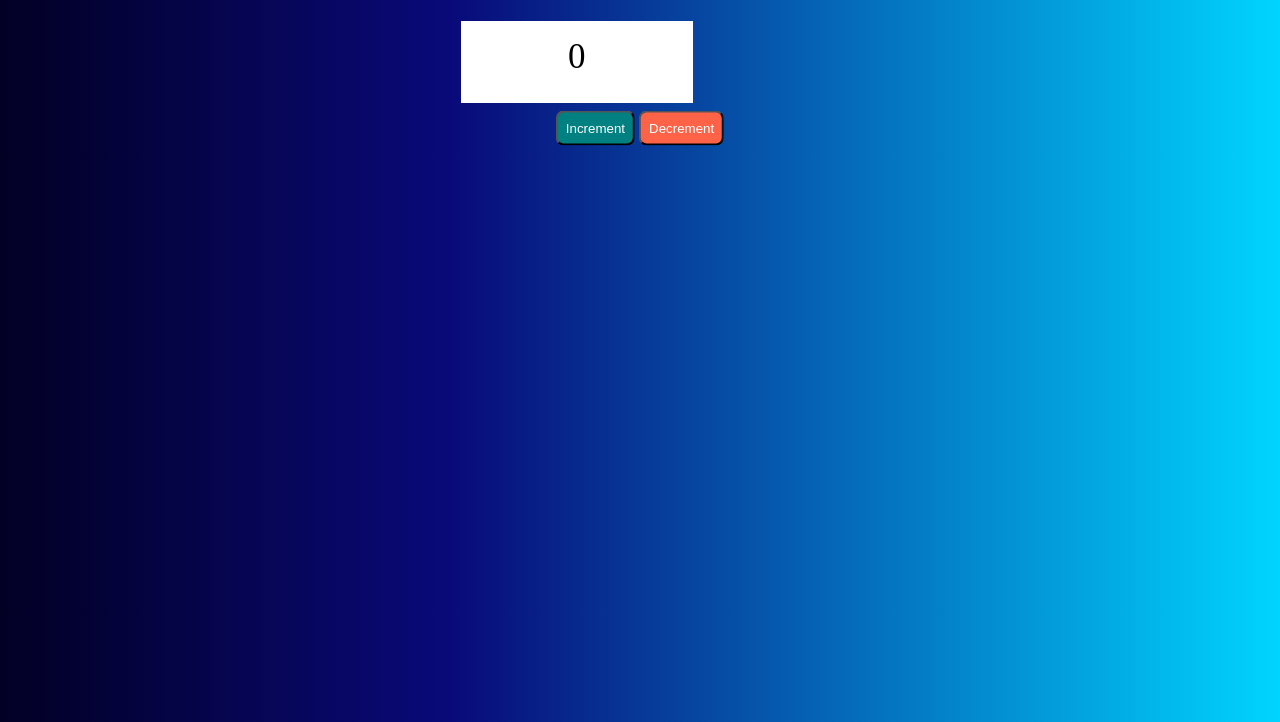
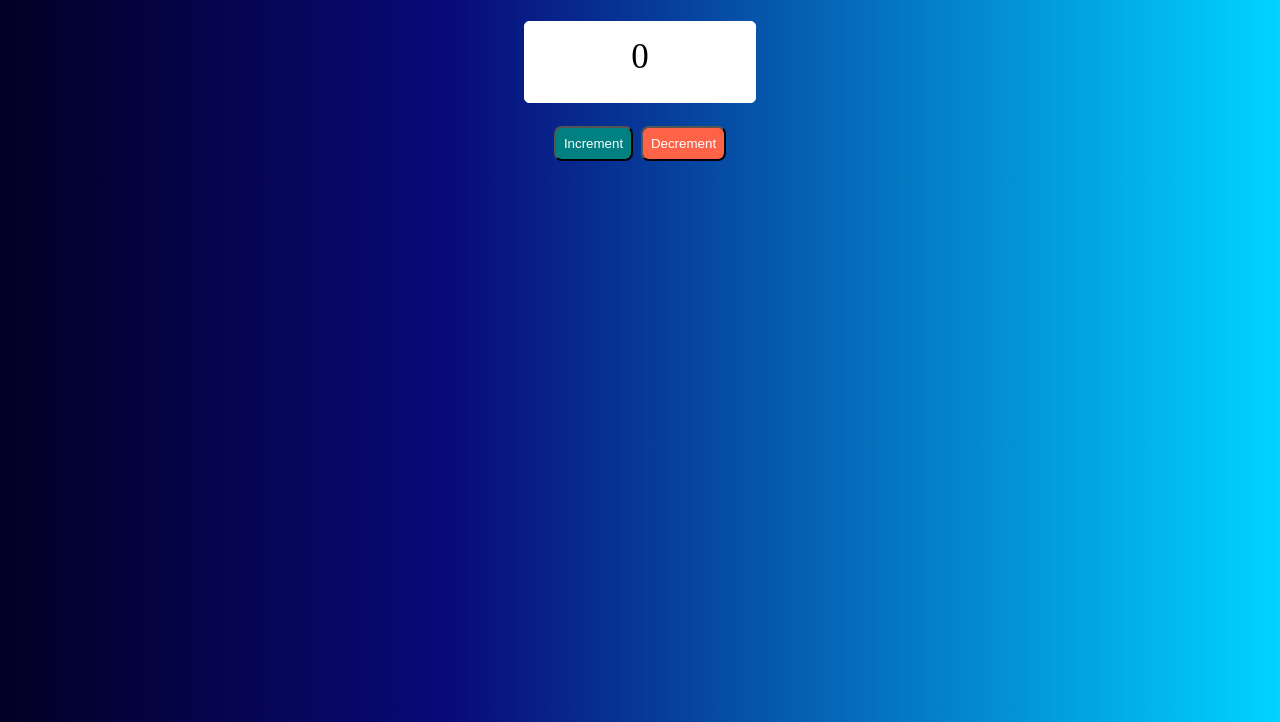
Before and after one commit to Sarthak412/Basic-JavaScript-Projects, a plain HTML site: page Counter/index.html in a window 1280 px wide. Shown: the part 78-800 px from the top of the page. Drawn offline with Linux system fonts and the light colour scheme.

Commit message:
CSS Commit

```diff
--- a/Counter/index.html
+++ b/Counter/index.html
@@ -10,7 +10,9 @@
 <body>
     <h1 class="heading"> Counter </h1>
 
-    <p id="input"> 0 </p>
+    <div class="inputDisplay">
+        <p id="input"> 0 </p>
+    </div>
 
     <div class="container">
         <div class="center">
--- a/Counter/style.css
+++ b/Counter/style.css
@@ -15,32 +15,45 @@ body{
     color: rgb(241, 241, 241);
 }
 
+.inputDisplay {
+    display: flex;
+    align-items: center;
+    justify-content: center;
+}
+
+
 p{
     text-align: center;
     font-size: 35px;
     padding: 15px;
     border: 1px solid white;
     background: #fff;
+    border-radius: 5px;
 }
 
 #input{
     width: 200px;
     height: 50px;
-    margin-left: 36%;
 }
 
 .container{
-    height: 50px;
-    position: relative;
+    height: 80px;
+    display: flex;
+    align-items: center;
+    justify-content: center;
 }
 
 .center {
     margin: 0;
-    position: absolute;
-    top: 50%;
-    left: 50%;
-    -ms-transform: translate(-50%, -50%);
-    transform: translate(-50%, -50%);
+    position: relative;
+    top: 0%;
+    padding: 5px;
+    max-width: 500px;
+    width: 180px;
+    display: flex;
+    align-items: center;
+    justify-content: center;
+    justify-content: space-around;
 }
 
 .btn{
```
